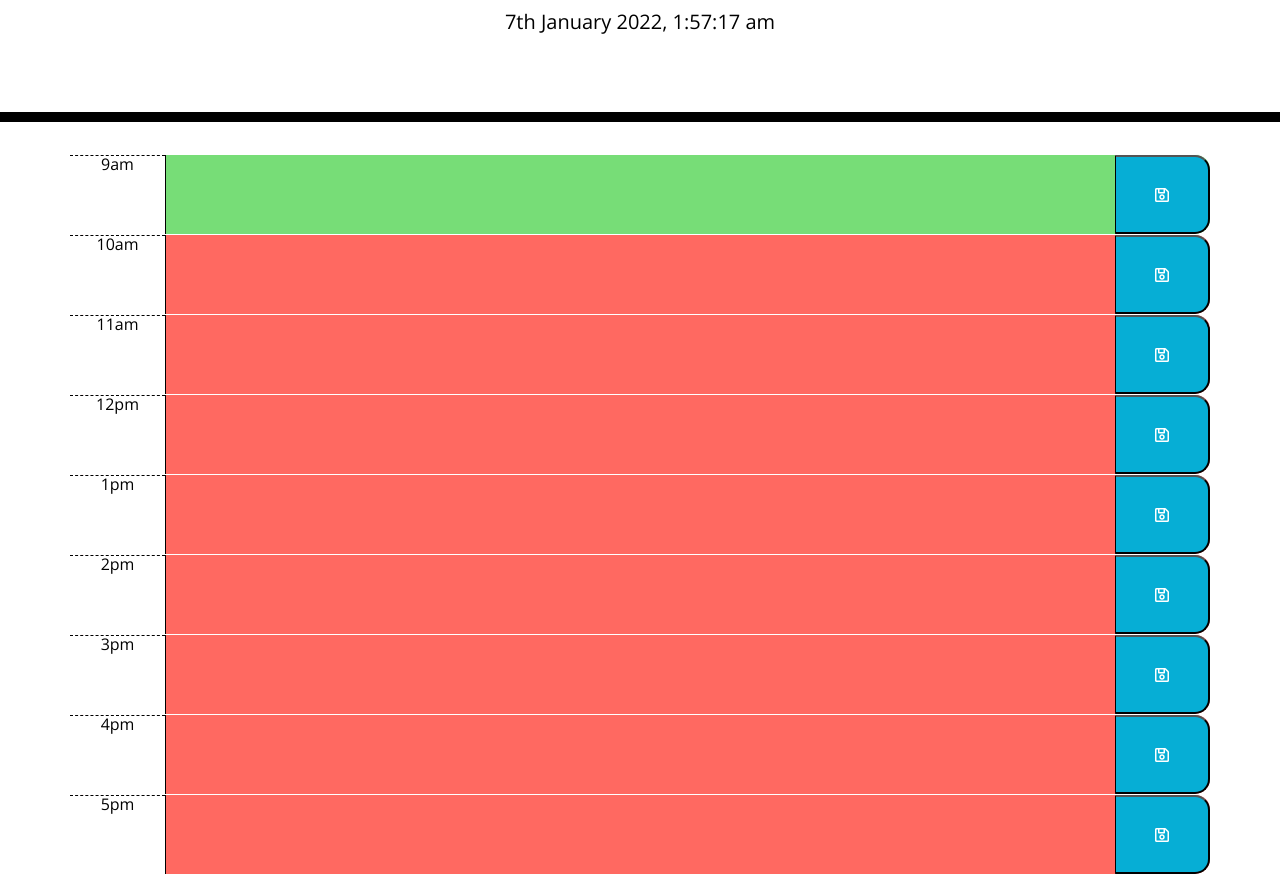
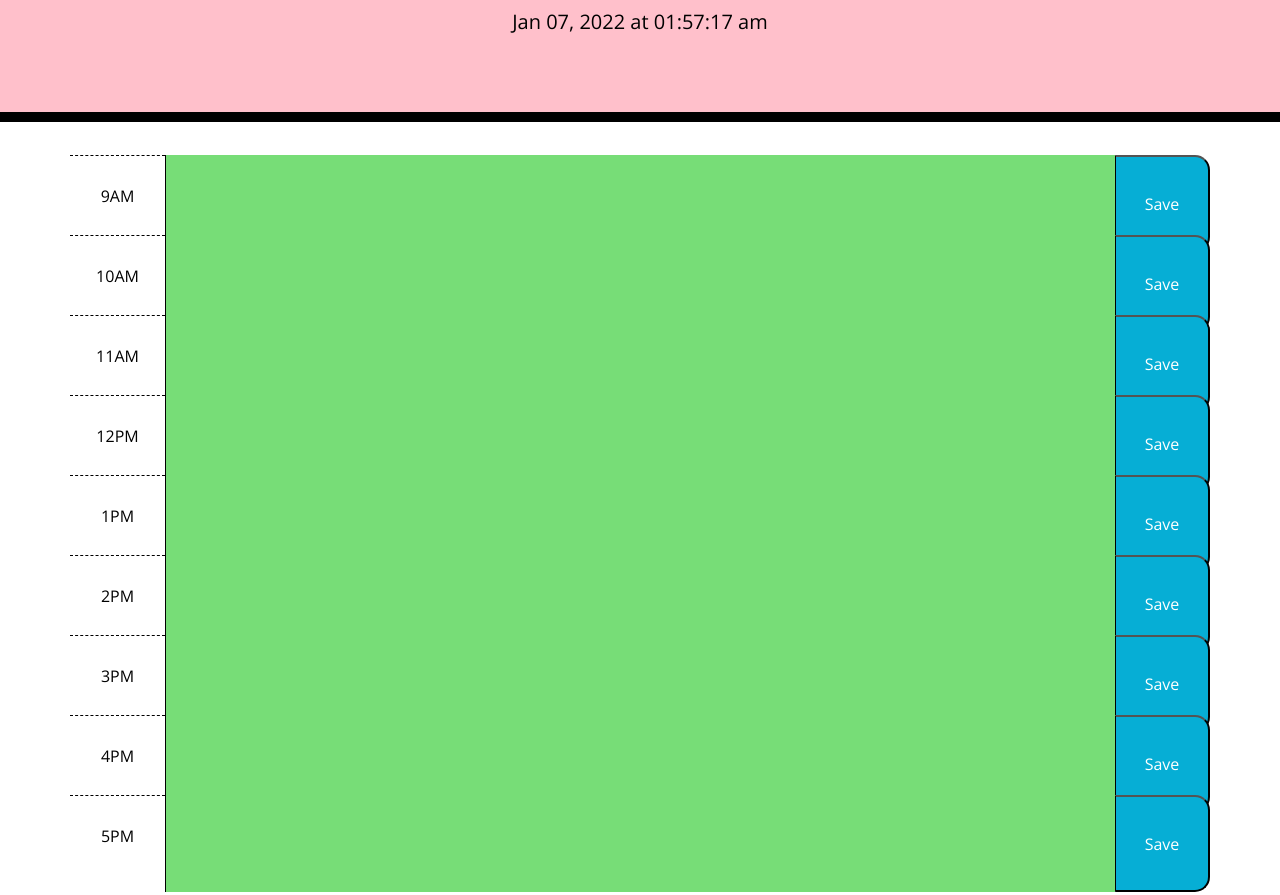
Before and after one commit to ChrissieSparling/workday-calander, a plain HTML site: page index.html in a window 1280 px wide. Shown: the part 182-1077 px from the top of the page. Before the commit the page ends 1056 px from the top, so only its background shows below. Drawn offline with nearby package versions, Linux system fonts and the light colour scheme.

Commit message:
updated date picker/time

```diff
--- a/index.html
+++ b/index.html
@@ -1,40 +1,191 @@
 <!DOCTYPE html>
 <html lang="en">
+
 <head>
   <meta charset="UTF-8" />
   <meta name="viewport" content="width=device-width, initial-scale=1.0" />
   <meta http-equiv="X-UA-Compatible" content="ie=edge" />
-    <link
-      rel="stylesheet"
-      href="https://stackpath.bootstrapcdn.com/bootstrap/4.3.1/css/bootstrap.min.css"
-    />
-    <link
-      rel="stylesheet"
-      href="https://use.fontawesome.com/releases/v5.8.1/css/all.css"
-      integrity="sha384-50oBUHEmvpQ+1lW4y57PTFmhCaXp0ML5d60M1M7uH2+nqUivzIebhndOJK28anvf"
-      crossorigin="anonymous"
-    />
-    <link
-      href="https://fonts.googleapis.com/css?family=Open+Sans&display=swap"
-      rel="stylesheet"
-    />
+  <link rel="stylesheet" href="https://stackpath.bootstrapcdn.com/bootstrap/4.3.1/css/bootstrap.min.css" />
+  <link rel="stylesheet" href="https://use.fontawesome.com/releases/v5.8.1/css/all.css"
+    integrity="sha384-50oBUHEmvpQ+1lW4y57PTFmhCaXp0ML5d60M1M7uH2+nqUivzIebhndOJK28anvf" crossorigin="anonymous" />
+  <link href="https://fonts.googleapis.com/css?family=Open+Sans&display=swap" rel="stylesheet" />
   <link rel="stylesheet" href="style.css" />
   <title>Work Day Scheduler</title>
 </head>
 
 <body>
-    <header class="jumbotron">
-      <h1 class="display-3">Work Day Scheduler</h1>
+  <header class="jumbotron jumbotron-fluid custom-jumbotron">
+    <div class="container text-center"></div>
+    <h1 class="display-3">Work Day scheduler</h1>
     <p class="lead">A simple calendar app for scheduling your work day</p>
-      <p id="currentDay" class="lead"></p>
+    <p class="lead" id="currentTime"></p>
+
+
+    <!-- header for project-tracker date and time picker -->
     </header>
-    <div class="container">
-      <!-- Timeblocks go here -->
+  <div class="container time-box">
 
+
+    <!-- 9AM Timeblock -->
+
+    <div class="time-block row">
+
+      <!-- Leftside timestamp -->
+      <div class="time-stamp hour col-1">
+        <p>9AM</p>
+      </div>
+
+      <!-- Middle event -->
+      <textarea class="w-100 col-10" name="event"></textarea>
+
+      <!-- Right save button -->
+      <button class="save-btn saveBtn col-1" data-time="0">Save</button>
+
+    </div>
+
+
+    <!-- 10AM Timeblock -->
+
+    <div class="time-block row">
+
+      <!-- Leftside timestamp -->
+      <div class="time-stamp hour col-1">
+        <p>10AM</p>
+      </div>
+
+      <!-- Middle event -->
+      <textarea class="w-100 col-10" name="event"></textarea>
+
+      <!-- Right save button -->
+      <button class="save-btn saveBtn col-1" data-time="1">Save</button>
+
+    </div>
+
+
+    <!-- 11AM Timeblock -->
+
+    <div class="time-block row">
+
+      <!-- Leftside timestamp -->
+      <div class="time-stamp hour col-1">
+        <p>11AM</p>
+      </div>
+
+      <!-- Middle event -->
+      <textarea class="w-100 col-10" name="event"></textarea>
+
+      <!-- Right save button -->
+      <button class="save-btn saveBtn col-1" data-time="2">Save</button>
+
+    </div>
+
+
+    <!-- 12PM Timeblock -->
+
+    <div class="time-block row">
+
+      <!-- Leftside timestamp -->
+      <div class="time-stamp hour col-1">
+        <p>12PM</p>
+      </div>
+
+      <!-- Middle event -->
+      <textarea class="w-100 col-10" name="event"></textarea>
+
+      <!-- Right save button -->
+      <button class="save-btn saveBtn col-1" data-time="3">Save</button>
+
+    </div>
+
+    <!-- 1PM Timeblock -->
+
+    <div class="time-block row">
+
+      <!-- Leftside timestamp -->
+      <div class="time-stamp hour col-1">
+        <p>1PM</p>
+      </div>
+
+      <!-- Middle event -->
+      <textarea class="w-100 col-10" name="event"></textarea>
+
+      <!-- Right save button -->
+      <button class="save-btn saveBtn col-1" data-time="4">Save</button>
+
+    </div>
+
+    <!-- 2PM Timeblock -->
+
+    <div class="time-block row">
+
+      <!-- Leftside timestamp -->
+      <div class="time-stamp hour col-1">
+        <p>2PM</p>
+      </div>
+
+      <!-- Middle event -->
+      <textarea class="w-100 col-10" name="event"></textarea>
+
+      <!-- Right save button -->
+      <button class="save-btn saveBtn col-1" data-time="5">Save</button>
+
+    </div>
+
+    <!-- 3PM Timeblock -->
+
+    <div class="time-block row">
+
+      <!-- Leftside timestamp -->
+      <div class="time-stamp hour col-1">
+        <p>3PM</p>
+      </div>
+
+      <!-- Middle event -->
+      <textarea class="w-100 col-10" name="event"></textarea>
+
+      <!-- Right save button -->
+      <button class="save-btn saveBtn col-1" data-time="6">Save</button>
+
+    </div>
+
+    <!-- 4PM Timeblock -->
+
+    <div class="time-block row">
+
+      <!-- Leftside timestamp -->
+      <div class="time-stamp hour col-1">
+        <p>4PM</p>
+      </div>
+
+      <!-- Middle event -->
+      <textarea class="w-100 col-10" name="event"></textarea>
+
+      <!-- Right save button -->
+      <button class="save-btn saveBtn col-1" data-time="7">Save</button>
+
+    </div>
+
+    <!-- 5PM Timeblock -->
+
+    <div class="time-block row">
+
+      <!-- Leftside timestamp -->
+      <div class="time-stamp hour col-1">
+        <p>5PM</p>
+      </div>
+
+      <!-- Middle event -->
+      <textarea class="w-100 col-10" name="event"></textarea>
+
+      <!-- Right save button -->
+      <button class="save-btn saveBtn col-1" data-time="8">Save</button>
+
+    </div>
   </div>
 
   <script src="https://cdnjs.cloudflare.com/ajax/libs/jquery/3.2.1/jquery.min.js"></script>
   <script src="https://cdnjs.cloudflare.com/ajax/libs/moment.js/2.24.0/moment.min.js"></script>
-    <script src="script.js"></script>
+  <script src="script1.js"></script>
 </body>
+
 </html>
--- a/script.js
+++ /dev/null
@@ -1,84 +0,0 @@
-// display time when page loads
-$("#currentDay").text(moment().format("Do MMMM YYYY, h:mm:ss a"));
-
-//displays the current date and time
-setInterval(function () {
-    $("#currentDay").text(moment().format("Do MMMM YYYY, h:mm:ss a"));
-}, 1000)
-
-//Array time and numbers
-const createContainer = $(".container");
-const saveButton = document.querySelectorAll("button");
-const timeList = ["9am", "10am", "11am", "12pm", "1pm", "2pm", "3pm", "4pm", "5pm"];
-const timeId = ["9", "10", "11", "12", "13", "14", "15", "16", "17"];
-const numbers = [0, 1, 2, 3, 4, 5, 6, 7, 8];
-
-//for loop: timeList, timeId,and appends the data
-for (let i = 0; i < timeList.length; i++) {
-    let createRow = $("<div class='row time-block'>").attr("id", timeId[i]);
-    let createTime = $("<div class='hour col-1'>")
-
-
-    // textarea
-    let createTextarea = $("<textarea class='col-10'>");
-    createTextarea.attr("id", timeList[i]);
-
-    //buttons
-    let createButton = $("<button type='button' class='saveBtn col-1 far fa-save'>");
-
-    //appends the created row to the container
-    createContainer.append(createRow);
-
-    createTime.text(timeList[i]);
-    createRow.append(createTime);
-
-    // createTextarea.text();
-    createRow.append(createTextarea);
-
-    // buttons from 9am to 5pm (tumble out of bed and I stumble to the kitchen...)
-    createButton.text();
-    createRow.append(createButton);
-}
-
-    //calls localStorage Function
-    localStorageFunction();
-
-function localStorageFunction() {
-
-    for (let index = 0; index < numbers.length; index++) {
-        $("textarea")[index].value = localStorage.getItem("textarea" + String(index + 1));
-    }
-}
-
-//save stored data
-$("button").on("click", function (event) {
-    event.preventDefault();
-
-    for (let index = 0; index < numbers.length; index++) {
-        localStorage.setItem('textarea' + String(index + 1), $("textarea")[index].value)
-    }
-});
-
-// 1. past hour = whitish pink
-// 2. current hour = salmon
-// 3. future = green
-function updateByTheHour() {
-    var currentHour = moment().hours();
-    $(".time-block").each(function () {
-        var blockHour = parseInt($(this).attr("id").split("")[0]);
-
-        if (blockHour < currentHour) {
-            $(this).addClass("past");
-        } else if (blockHour === currentHour) {
-            $(this).removeClass("past");
-            $(this).addClass("present");
-        } else {
-            $(this).removeClass("past");
-            $(this).removeClass("present");
-            $(this).addClass("future");
-        }
-    });
-}
-//updateByTheHour:
-updateByTheHour();
-//AND WE OUT....(DROP THE MIC)
--- /dev/null
+++ b/script1.js
@@ -0,0 +1,62 @@
+var eventEl = $('.event');
+var saveBtnEl = $('.save-btn');
+var timeBoxEl = $('.time-box');
+var timeEl = document.querySelector('#currentTime');
+
+function init() {
+
+    var timeInterval = setInterval(function() {
+        var currentTime = moment().format("MMM DD, YYYY [at] hh:mm:ss a");
+        timeEl.textContent = currentTime;
+    }, 1000)
+}
+
+init();
+
+
+//var timeDisplay =$('#time-display')
+//var timeDisplay = moment().format("MMMM Do, YYYY");
+//$('#timeDisplay').text(timeDisplay);
+
+// var timeEl = document.querySelectorAll("#currentTime");
+//function init(){
+// var timeInterval = setInterval (function){
+// moment().format('MMMM Do YYYY, h:mm:ss a');
+// January 6th 2022, 2:56:22 pm
+// moment().format('dddd');
+// }
+// }
+
+var textArr;
+var now = moment().format('HH');
+
+updateTime();
+loadText();
+
+saveBtnEl.on('click', saveText);
+
+function saveText(event) {
+    event.preventDefault();
+    textArr[event.target.dataset.time] = $(event.target).siblings().eq(1).val();
+    localStorage.setItem('textArr', JSON.stringify(textArr));
+}
+
+function loadText() {
+    textArr = JSON.parse(localStorage.getItem('textArr')) || ["", "", "", "", "", "", "", "", ""];
+    for (let i = 0; i < 9; i++) {
+        timeBoxEl.children().eq(i).children().eq(1).text(textArr[i]);
+    }
+}
+
+function updateTime() {
+    for (let i = 0; i < 9; i++) {
+        let time = timeBoxEl.children().eq(i).children().eq(2).data('time') + 9;
+        if (time < now) {
+            timeBoxEl.children().eq(i).children().eq(1).addClass('past');
+        } else if (time == now) {
+            timeBoxEl.children().eq(i).children().eq(1).addClass('present');
+        } else {
+            timeBoxEl.children().eq(i).children().eq(1).addClass('future');
+        }
+    }
+}
--- a/style.css
+++ b/style.css
@@ -15,10 +15,14 @@ body {
 
    .jumbotron {
      text-align: center;
-     background-color: transparent;
+     background-color: pink;
      color: black;
      border-radius: 0;
      border-bottom: 10px solid black;
+   }
+   #timeContainer{
+     display: flex;
+     justify-self: center;
    }
 
    .description {
```
Also changed, not shown: 1 other file. Lines whose indentation alone changed are shown as unchanged.
